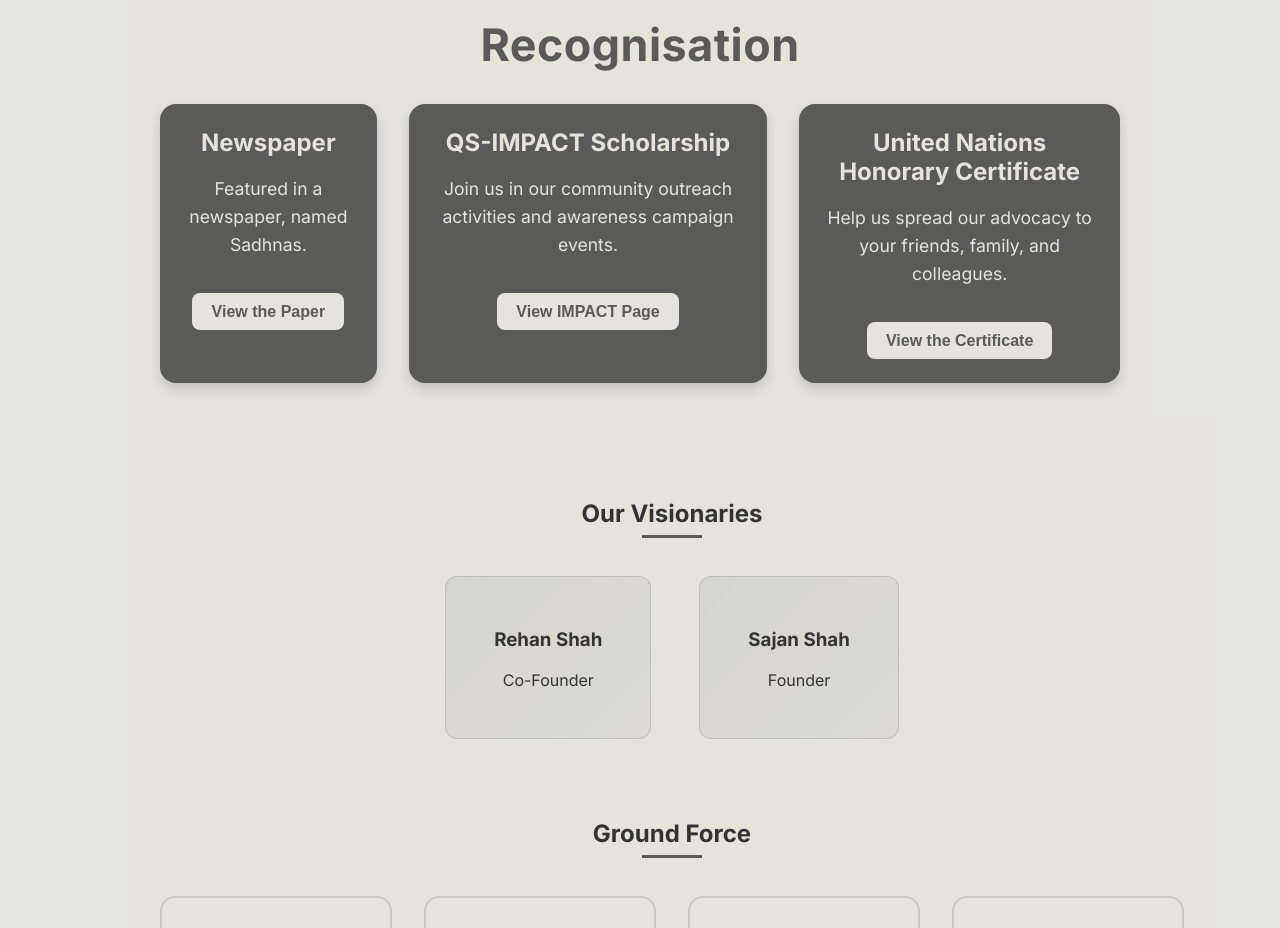
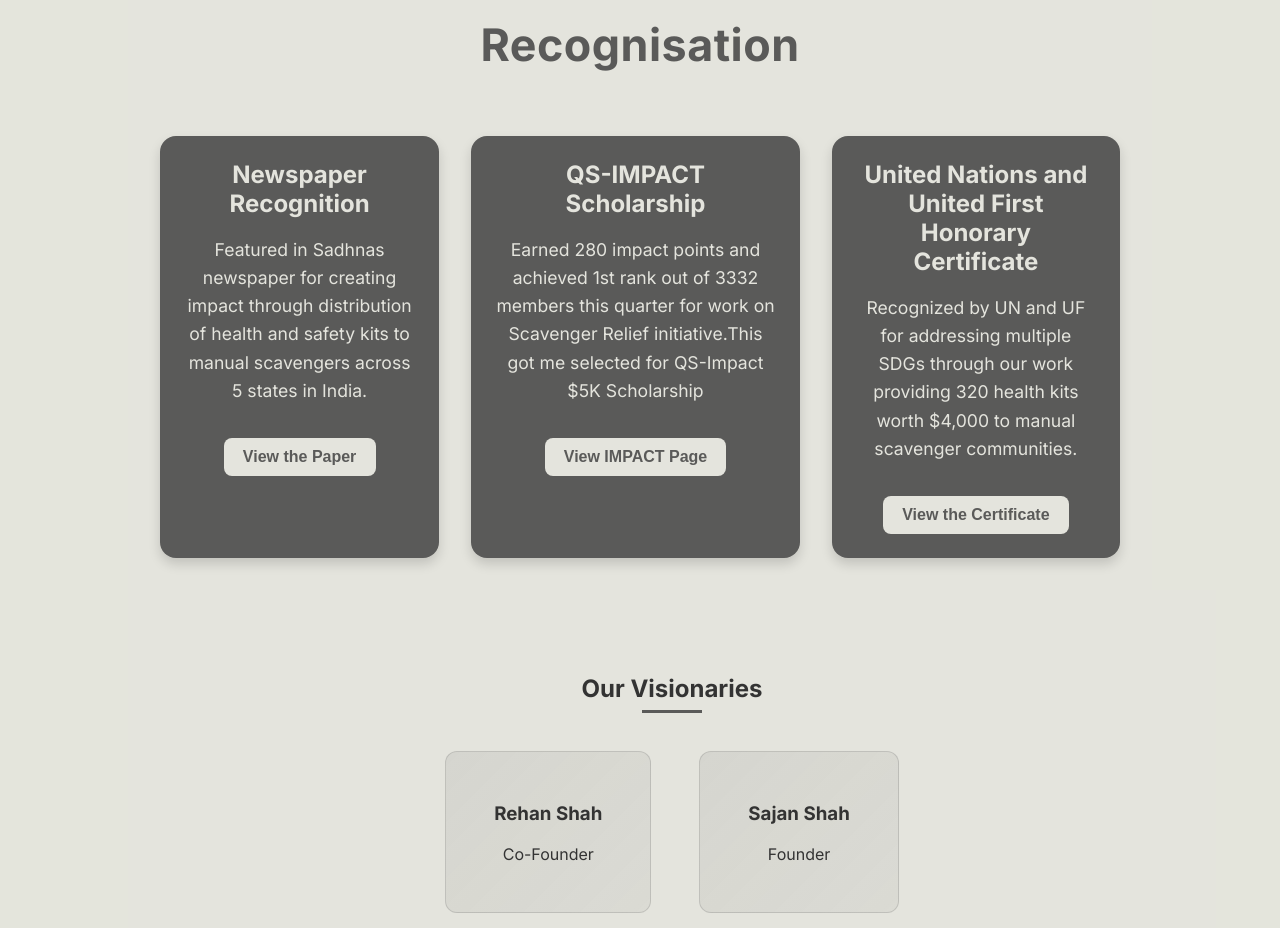
Before and after one commit to Rehan-shah/scavenger-relief, an Astro site: page / in a window 1280 px wide. Shown: the part 2280-3208 px from the top of the page. Built offline with nearby package versions, Linux system fonts and the light colour scheme; Astro itself is replaced by a stand-in of ours.

Commit message:
correct the info

```diff
--- a/src/components/Recognisation.astro
+++ b/src/components/Recognisation.astro
@@ -87,7 +87,9 @@
     box-shadow: 0 6px 12px rgba(0, 0, 0, 0.15);
     text-align: center;
   }
-
+    a {
+        all: unset;
+    }
   .purpose h3 {
     font-size: 2.2rem;
     margin-bottom: 1.2rem;
@@ -104,21 +106,22 @@
   <h2 class="achievement-header">Recognisation</h2>
 
   <div class="achievement-grid">
+      <div class="achievement-grid">
   <div class="achievement-card">
-      <h3>Newspaper</h3>
-      <p>Featured in a newspaper, named Sadhnas.</p>
-      <button>View the Paper</button>
+    <h3>Newspaper Recognition</h3>
+    <p>Featured in Sadhnas newspaper for creating impact through distribution of health and safety kits to manual scavengers across 5 states in India.</p>
+    <button><a target="_blank" href="https://rehan-shah.github.io/resume/newspaper.jpeg" >View the Paper</a></button>
   </div>
 
   <div class="achievement-card">
     <h3>QS-IMPACT Scholarship</h3>
-      <p>Join us in our community outreach activities and awareness campaign events.</p>
-      <button>View IMPACT Page</button>
+    <p>Earned 280 impact points and achieved 1st rank out of 3332 members this quarter for work on Scavenger Relief initiative.This got me selected for QS-Impact $5K Scholarship</p>
+    <button><a target="_blank" href="https://qsimpact.org/impacts/1434/scavenger-relief/">View IMPACT Page</a></button>
   </div>
 
   <div class="achievement-card">
-      <h3>United Nations Honorary Certificate</h3>
-      <p>Help us spread our advocacy to your friends, family, and colleagues.</p>
-      <button>View the Certificate</button>
+    <h3>United Nations and United First Honorary Certificate</h3>
+    <p>Recognized by UN and UF for addressing multiple SDGs through our work providing 320 health kits worth $4,000 to manual scavenger communities.</p>
+    <button><a target="_blank" href="https://rehan-shah.github.io/resume/unuf.pdf">View the Certificate</a></button>
   </div>
   </div>
```
Lines whose indentation alone changed are shown as unchanged.
